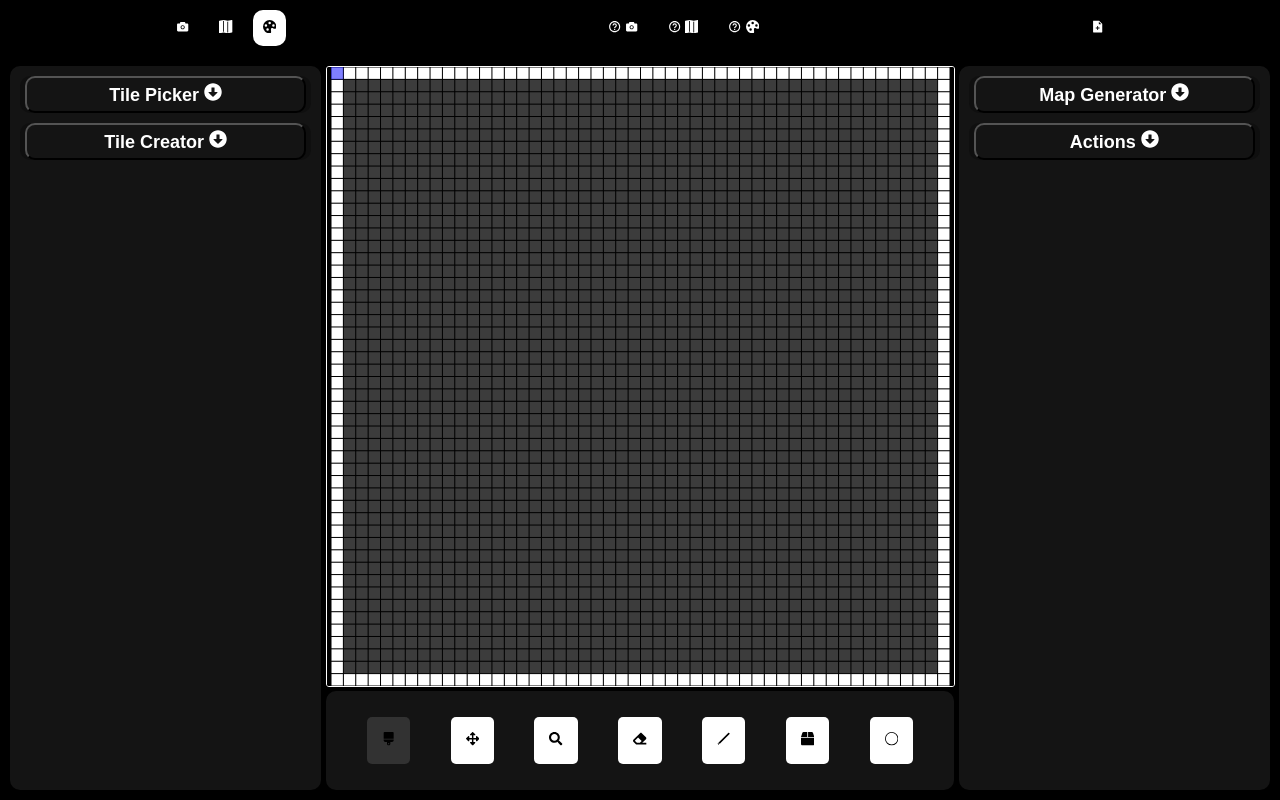
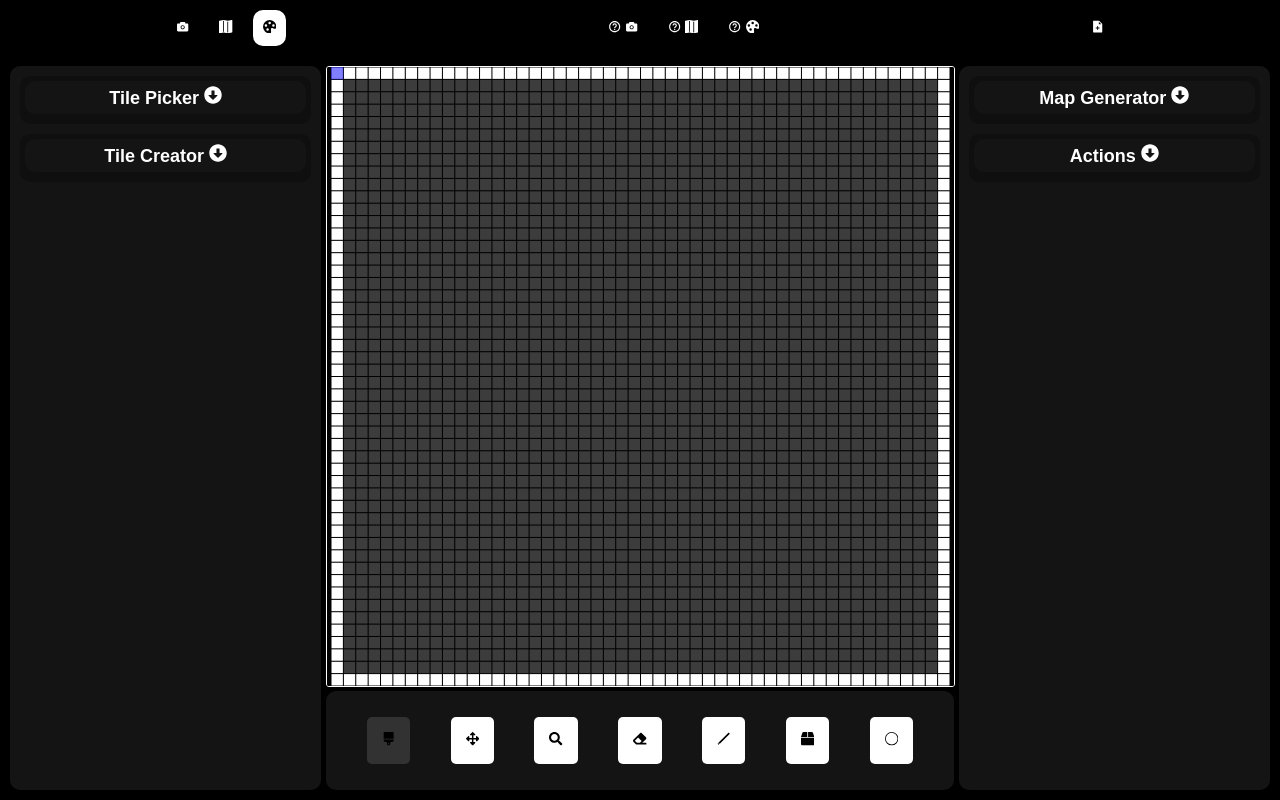
Before and after one commit to cobyj33/raycaster, a React (Vite) app: page /raycaster/editor in a window 1280 px wide. Built offline with nearby package versions, Linux system fonts and the light colour scheme.

Commit message:
Fixed ugly border on Sidebar Editor Tool Dropdowns

```diff
--- a/src/components/styles/MapEditor.module.css
+++ b/src/components/styles/MapEditor.module.css
@@ -199,27 +199,17 @@
     list-style: none;
 }
 
-.side-tool-title {
-    color: white;
-    background-color: rgb(20, 20, 20);
-    border-radius: 10px;
-    padding: 5px;
-    margin-right: 5px;
-    margin-left: 5px;
-    text-align: center;
-    font-weight: bold;
-}
 
 .side-tool-title {
     color: white;
     background-color: rgb(20, 20, 20);
+    border: none;
     border-radius: 10px;
     padding: 5px;
-    margin-right: 5px;
-    margin-left: 5px;
     text-align: center;
     font-weight: bold;
     font-size: 18px;
+
 }
 
 .side-tool-section-title {
@@ -271,8 +261,10 @@
 .side-tool {
     display: flex;
     flex-direction: column;
+    gap: 5px;
     background-color: rgb(15, 15, 15);
     margin: 5px;
+    padding: 5px;
     border-radius: 10px;
 }
 
```
